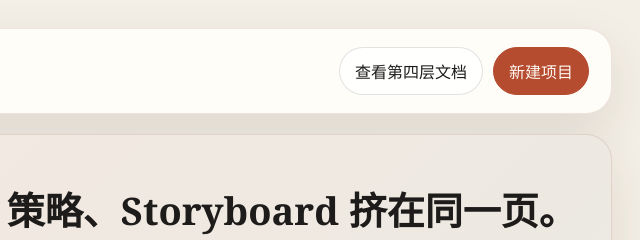
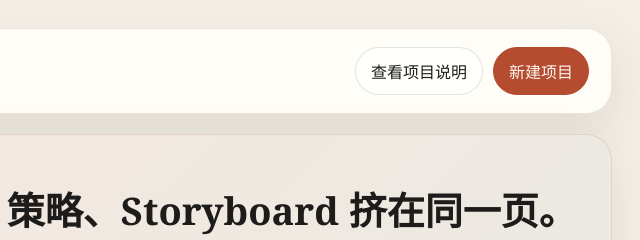
Before and after one commit to Ahakunamatata/ad-creative-demo, a plain HTML site: page demo/index.html in a window 1280 px wide. Shown: the top 240 px of the page, 640-1280 px from the left. Drawn offline with Linux system fonts and the light colour scheme.

Commit message:
Fix header doc link for deployed demo

```diff
--- a/demo/index.html
+++ b/demo/index.html
@@ -14,7 +14,7 @@
         <span>项目入口页：先看项目，再进入创建与生产流程。</span>
       </div>
       <div class="button-row">
-        <a class="btn btn-ghost" href="../app-ua-storyboard-workbench-layer4.md">查看第四层文档</a>
+        <a class="btn btn-ghost" href="https://github.com/Ahakunamatata/ad-creative-demo/blob/main/README.md">查看项目说明</a>
         <button class="btn btn-primary" id="openNewProject" type="button">新建项目</button>
       </div>
     </header>
```
